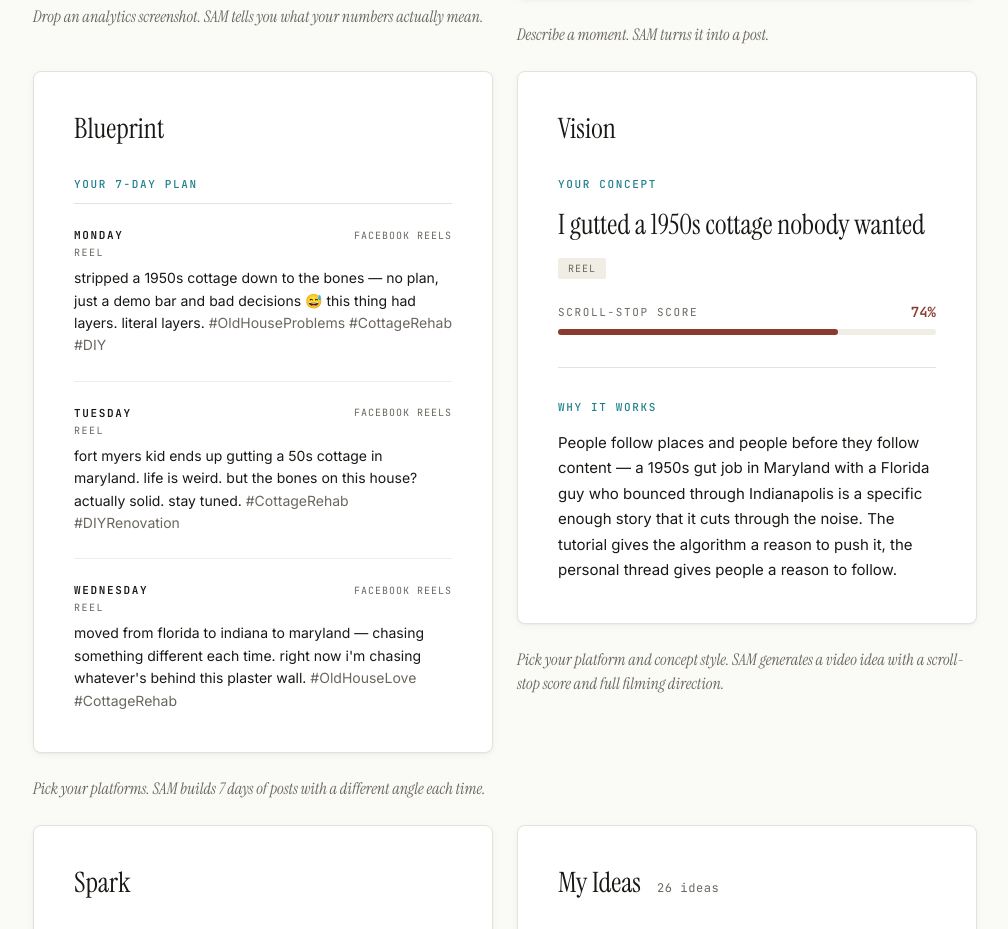
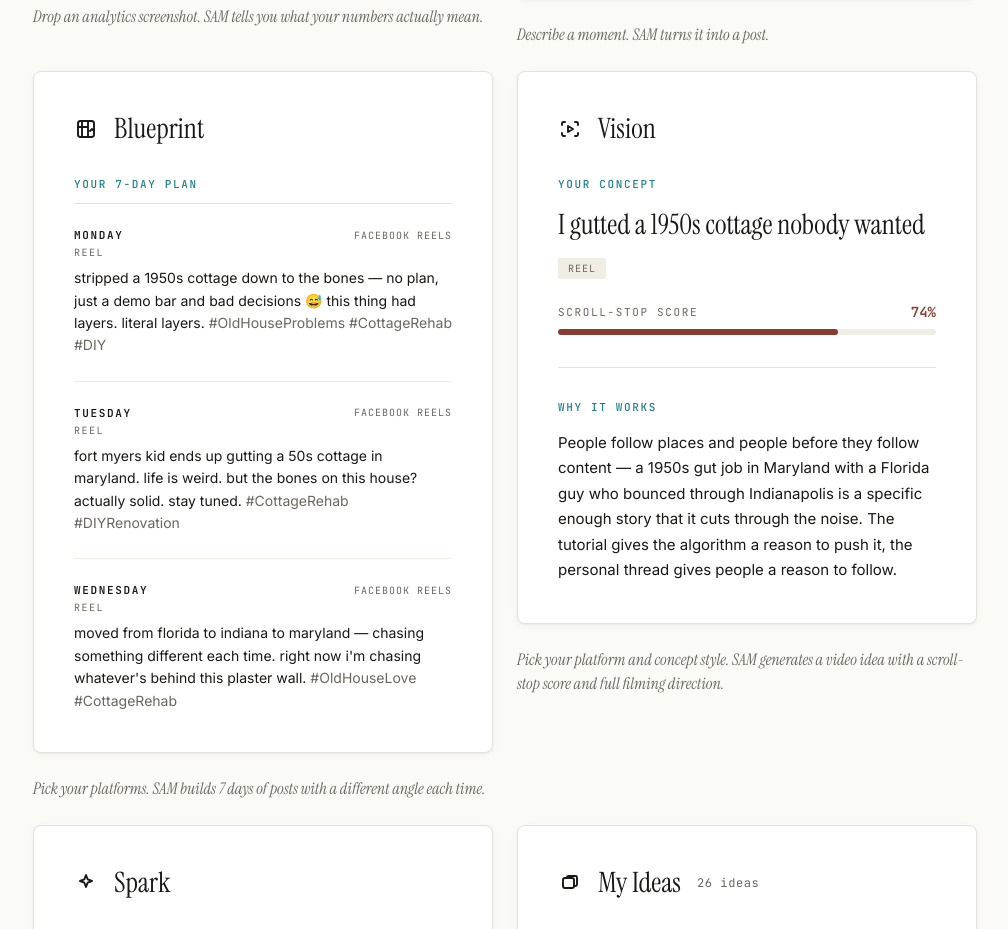
Before and after one commit to joeypirronedesigns-afk/sam-app, a website: page index.html in a window 1280 px wide. Shown: the part 4213-5142 px from the top of the page, without its empty margins (135-1143 px from the left). Drawn offline with Linux system fonts and the light colour scheme.

Commit message:
landing: add Quiet Studio icons to toolkit card headers
Wire six monochrome line icons (Lens, Pulse, Blueprint, Vision,
Spark, My Ideas) inline-left of each tool name on toolkit cards.
Adopts new .tk-name-row + .tk-icon classes; preserves all existing
.tk-name typography from commit 10. Icons use currentColor so they
inherit ink color cleanly. Bumps footer to v0.11.

```diff
--- a/index.html
+++ b/index.html
@@ -491,6 +491,30 @@
       margin-bottom: 32px;
     }
 
+    .tk-name-row {
+      display: flex;
+      align-items: center;
+      gap: 16px;
+      margin-bottom: 32px;
+    }
+
+    .tk-name-row .tk-name { margin-bottom: 0; }
+
+    .tk-icon {
+      width: 24px;
+      height: 24px;
+      flex: 0 0 24px;
+      color: var(--ink);
+      display: inline-flex;
+      align-items: center;
+      justify-content: center;
+    }
+
+    .tk-icon svg {
+      width: 24px;
+      height: 24px;
+    }
+
     .tk-caption {
       font-family: 'Instrument Serif', serif;
       font-style: italic;
@@ -817,9 +841,10 @@
     /* My Ideas */
     .tk-myideas-name-row {
       display: flex;
-      align-items: baseline;
+      align-items: center;
       gap: 16px;
       margin-bottom: 32px;
+      flex-wrap: wrap;
     }
 
     .tk-myideas-name-row .tk-name { margin-bottom: 0; }
@@ -1238,7 +1263,16 @@
       <!-- Lens -->
       <div>
         <div class="tk-card">
-          <div class="tk-name">Lens</div>
+          <div class="tk-name-row">
+            <span class="tk-icon" aria-hidden="true">
+              <svg xmlns="http://www.w3.org/2000/svg" viewBox="0 0 24 24" fill="none">
+                <circle cx="10.5" cy="10.5" r="5.5" stroke="currentColor" stroke-width="1.9" stroke-linecap="round" stroke-linejoin="round"/>
+                <path d="M14.5 14.5L19 19" stroke="currentColor" stroke-width="1.9" stroke-linecap="round" stroke-linejoin="round"/>
+                <path d="M8 12L9.8 10.2L11.3 11.6L13.2 8.9" stroke="currentColor" stroke-width="1.9" stroke-linecap="round" stroke-linejoin="round"/>
+              </svg>
+            </span>
+            <div class="tk-name">Lens</div>
+          </div>
           <span class="tk-verdict-tag">Analytics detected</span>
           <div class="tk-verdict">
             <p class="tk-verdict-text">Your overall account is growing fast but your latest post bombed hard — that gap is the real story.</p>
@@ -1256,7 +1290,14 @@
       <!-- Pulse -->
       <div>
         <div class="tk-card">
-          <div class="tk-name">Pulse</div>
+          <div class="tk-name-row">
+            <span class="tk-icon" aria-hidden="true">
+              <svg xmlns="http://www.w3.org/2000/svg" viewBox="0 0 24 24" fill="none">
+                <path d="M3 13H6.2L8.5 8.4L11.1 16L13.6 11.2L15.3 13H21" stroke="currentColor" stroke-width="1.9" stroke-linecap="round" stroke-linejoin="round"/>
+              </svg>
+            </span>
+            <div class="tk-name">Pulse</div>
+          </div>
           <p class="tk-subhead">Your hook</p>
           <div class="tk-hook">
             <p class="tk-hook-text">I moved 1,200 miles from home and bought a house that probably should've been condemned.</p>
@@ -1276,7 +1317,16 @@
       <!-- Blueprint -->
       <div>
         <div class="tk-card">
-          <div class="tk-name">Blueprint</div>
+          <div class="tk-name-row">
+            <span class="tk-icon" aria-hidden="true">
+              <svg xmlns="http://www.w3.org/2000/svg" viewBox="0 0 24 24" fill="none">
+                <rect x="4" y="4" width="16" height="16" rx="2.5" stroke="currentColor" stroke-width="1.9" stroke-linecap="round" stroke-linejoin="round"/>
+                <path d="M8 4V20M14 4V20M4 10H14" stroke="currentColor" stroke-width="1.9" stroke-linecap="round" stroke-linejoin="round"/>
+                <path d="M16 14L18 12L20 14" stroke="currentColor" stroke-width="1.9" stroke-linecap="round" stroke-linejoin="round"/>
+              </svg>
+            </span>
+            <div class="tk-name">Blueprint</div>
+          </div>
           <p class="tk-section-head">Your 7-day plan</p>
           <div class="tk-day-list">
             <div class="tk-day-item">
@@ -1311,7 +1361,18 @@
       <!-- Vision -->
       <div>
         <div class="tk-card">
-          <div class="tk-name">Vision</div>
+          <div class="tk-name-row">
+            <span class="tk-icon" aria-hidden="true">
+              <svg xmlns="http://www.w3.org/2000/svg" viewBox="0 0 24 24" fill="none">
+                <path d="M7 5H5.5C4.7 5 4 5.7 4 6.5V8" stroke="currentColor" stroke-width="1.9" stroke-linecap="round" stroke-linejoin="round"/>
+                <path d="M17 5H18.5C19.3 5 20 5.7 20 6.5V8" stroke="currentColor" stroke-width="1.9" stroke-linecap="round" stroke-linejoin="round"/>
+                <path d="M7 19H5.5C4.7 19 4 18.3 4 17.5V16" stroke="currentColor" stroke-width="1.9" stroke-linecap="round" stroke-linejoin="round"/>
+                <path d="M17 19H18.5C19.3 19 20 18.3 20 17.5V16" stroke="currentColor" stroke-width="1.9" stroke-linecap="round" stroke-linejoin="round"/>
+                <path d="M10 9L15 12L10 15V9Z" stroke="currentColor" stroke-width="1.9" stroke-linecap="round" stroke-linejoin="round"/>
+              </svg>
+            </span>
+            <div class="tk-name">Vision</div>
+          </div>
           <p class="tk-section-head-nb">Your concept</p>
           <div class="tk-concept-title">I gutted a 1950s cottage nobody wanted</div>
           <span class="tk-format-pill">Reel</span>
@@ -1330,7 +1391,14 @@
       <!-- Spark -->
       <div>
         <div class="tk-card">
-          <div class="tk-name">Spark</div>
+          <div class="tk-name-row">
+            <span class="tk-icon" aria-hidden="true">
+              <svg xmlns="http://www.w3.org/2000/svg" viewBox="0 0 24 24" fill="none">
+                <path d="M12 4L13.7 8.3L18 10L13.7 11.7L12 16L10.3 11.7L6 10L10.3 8.3L12 4Z" stroke="currentColor" stroke-width="1.9" stroke-linecap="round" stroke-linejoin="round"/>
+              </svg>
+            </span>
+            <div class="tk-name">Spark</div>
+          </div>
           <p class="tk-section-head">Your ideas</p>
           <div class="tk-spark-list">
             <div class="tk-spark-item">
@@ -1366,6 +1434,12 @@
       <div>
         <div class="tk-card">
           <div class="tk-myideas-name-row">
+            <span class="tk-icon" aria-hidden="true">
+              <svg xmlns="http://www.w3.org/2000/svg" viewBox="0 0 24 24" fill="none">
+                <rect x="5" y="7" width="11" height="10" rx="2" stroke="currentColor" stroke-width="1.9" stroke-linecap="round" stroke-linejoin="round"/>
+                <path d="M9 7V6.5C9 5.7 9.7 5 10.5 5H17.5C18.3 5 19 5.7 19 6.5V13.5C19 14.3 18.3 15 17.5 15H16" stroke="currentColor" stroke-width="1.9" stroke-linecap="round" stroke-linejoin="round"/>
+              </svg>
+            </span>
             <span class="tk-name">My Ideas</span>
             <span class="tk-myideas-count">26 ideas</span>
           </div>
@@ -1438,7 +1512,7 @@
   <footer>
     <div class="footer-inner">
       <span class="footer-copy">© 2026 SAM for Creators</span>
-      <span class="footer-version">v0.9</span>
+      <span class="footer-version">v0.11</span>
       <div class="footer-links">
         <a href="mailto:joey@samforcreators.com">Contact</a>
         <a href="/meet">Start free</a>
```
